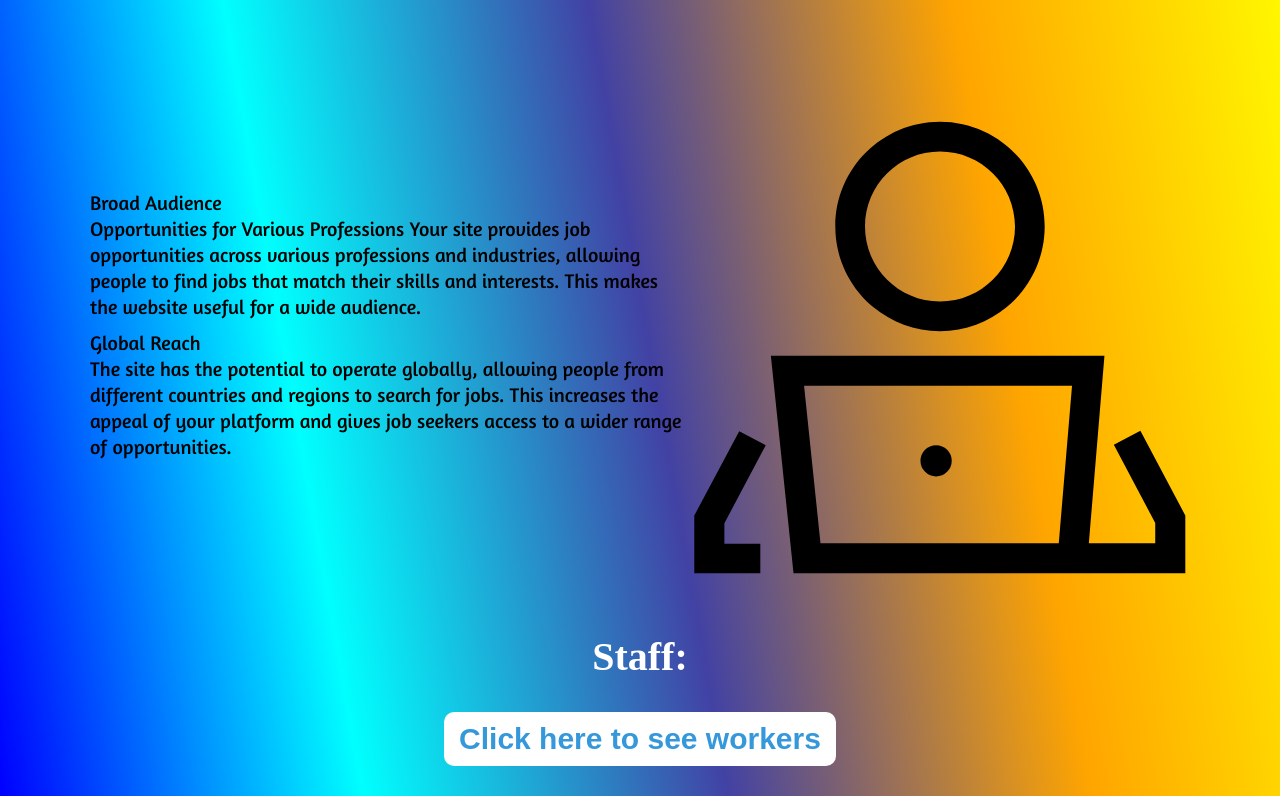
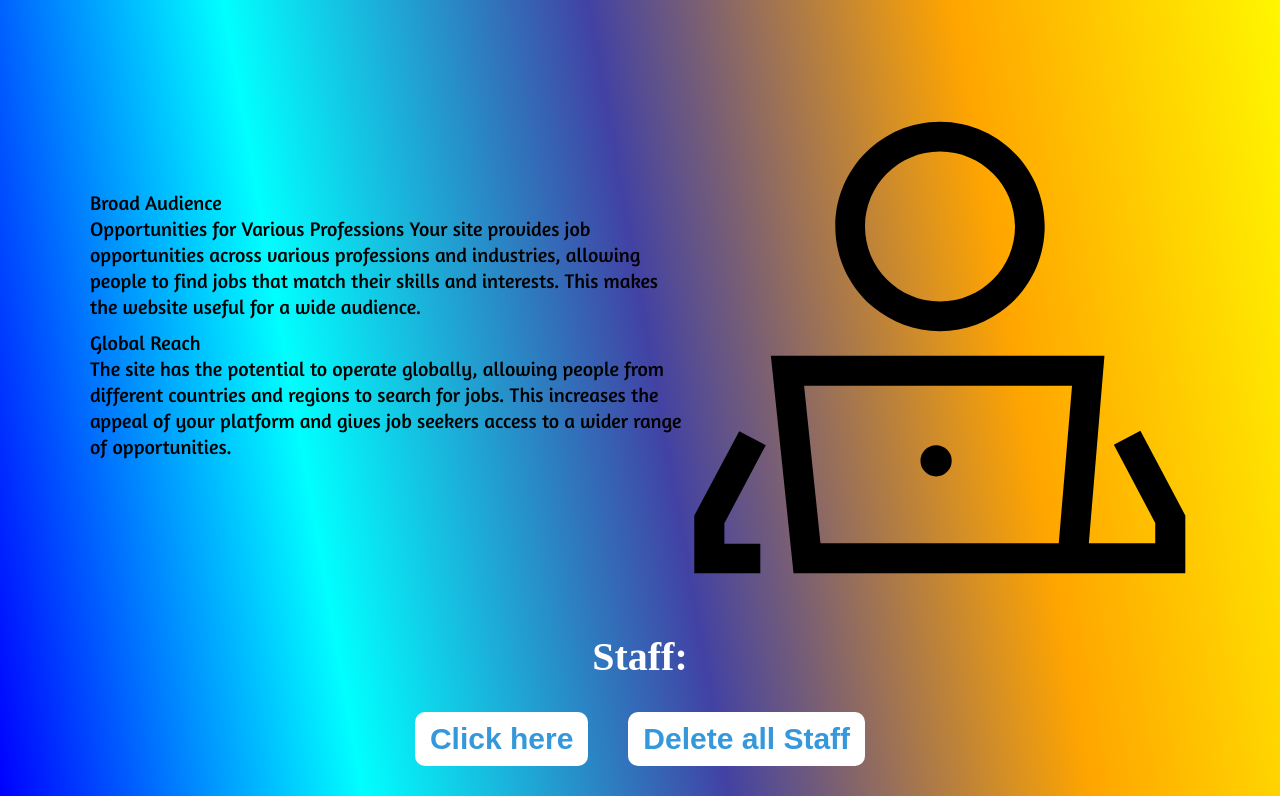
Before and after one commit to isroilov-sardor/5oy-11dars-users, a plain HTML site: page index.html in a window 1280 px wide. Shown: the part 201-997 px from the top of the page. Drawn offline with Linux system fonts and the light colour scheme; a web font is replaced by a local one.

Commit message:
plus del button

```diff
--- a/css/style.css
+++ b/css/style.css
@@ -183,13 +183,15 @@ html {
 #end-btn:hover {
     filter: drop-shadow(2px 3px 4px aqua);
 }
-.end-wrapers{
+
+.end-wrapers {
     display: flex;
     align-items: center;
     justify-content: center;
     flex-wrap: wrap;
     gap: 10px;
 }
+
 .block {
     background-color: white;
     border-radius: 10px;
@@ -205,7 +207,30 @@ html {
     justify-content: center;
 }
 
+.click-same {
+    display: flex;
+    align-items: center;
+    gap: 40px;
+}
 
+#del-all {
+    padding: 10px 15px;
+    font-size: 30px;
+    line-height: 34px;
+    font-weight: 700;
+    border-radius: 10px;
+    border: none;
+    background-color: white;
+    color: #3498db;
+    text-align: center;
+    margin-bottom: 30px;
+    cursor: pointer;
+    transition: 0.8s all;
+}
+
+#del-all:hover {
+    filter: drop-shadow(2px 3px 4px aqua);
+}
 
 
 
--- a/index.html
+++ b/index.html
@@ -69,10 +69,14 @@
     <div class="end">
         <div class="container end-container">
             <div id="end-desc">Staff: </div>
-            <button id="end-btn">Click here to see workers</button>
+            <div class="click-same">
+                <button id="end-btn">Click here</button>
+                <button id="del-all">Delete all Staff</button>
+            </div>
             <div class="end-wrapers">
 
             </div>
+
         </div>
     </div>
     <script src="./js/index.js" type="module"></script>
--- a/js/index.js
+++ b/js/index.js
@@ -20,6 +20,7 @@ function createCard(value) {
 }
 const wrapper = document.querySelector(".end-wrapers");
 const button = document.querySelector("#end-btn");
+const delButton = document.querySelector("#del-all");
 
 button &&
     button.addEventListener("click", () => {
@@ -45,6 +46,11 @@ button &&
             });
     });
 
+delButton &&
+    delButton.addEventListener("click", function (event) {
+        event.preventDefault();
+        wrapper.innerHTML = "";
+    });
 const hoveredElement = document.querySelector("#head-link");
 const navElement = document.querySelector(".efect");
 
```
